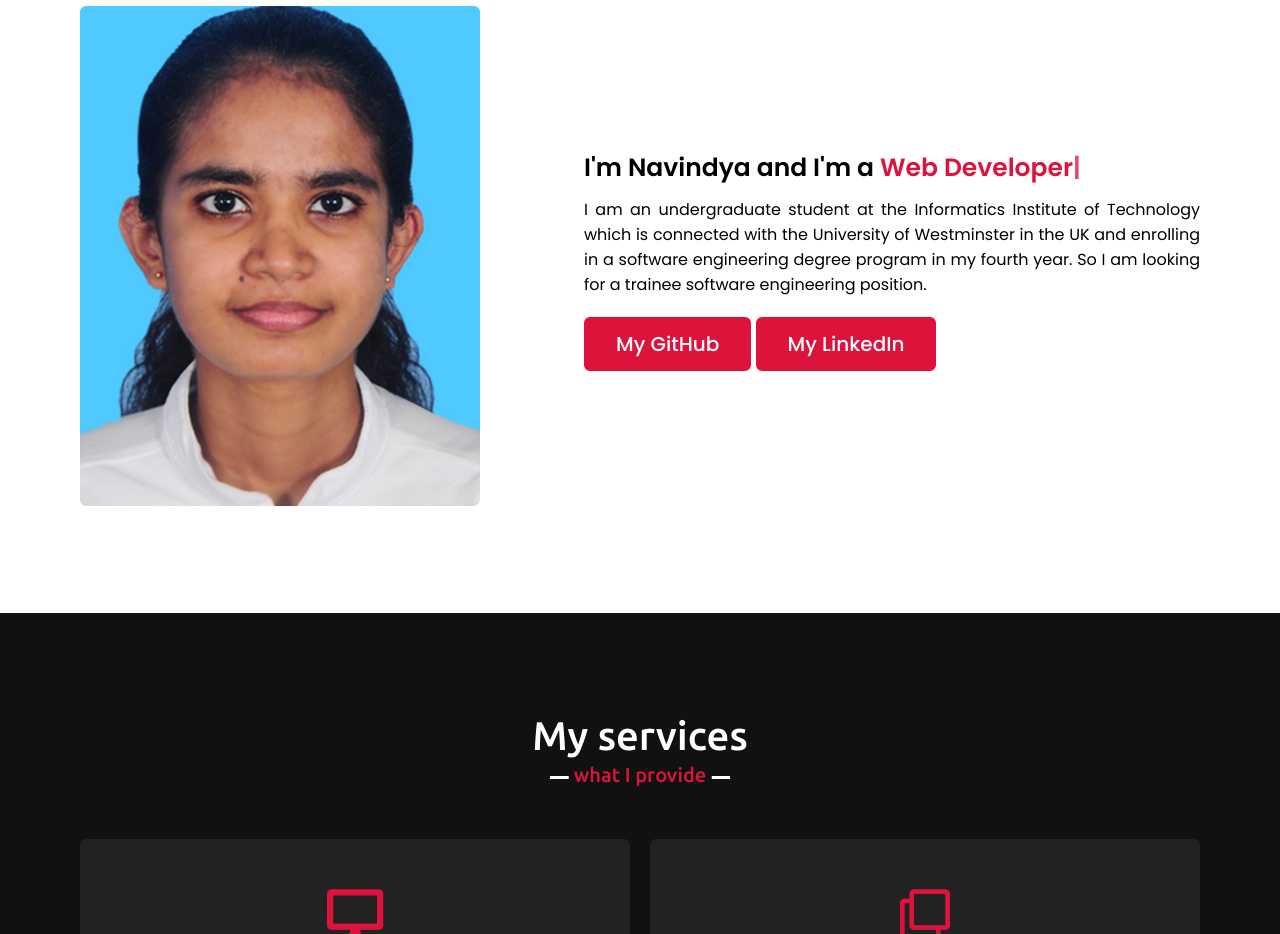
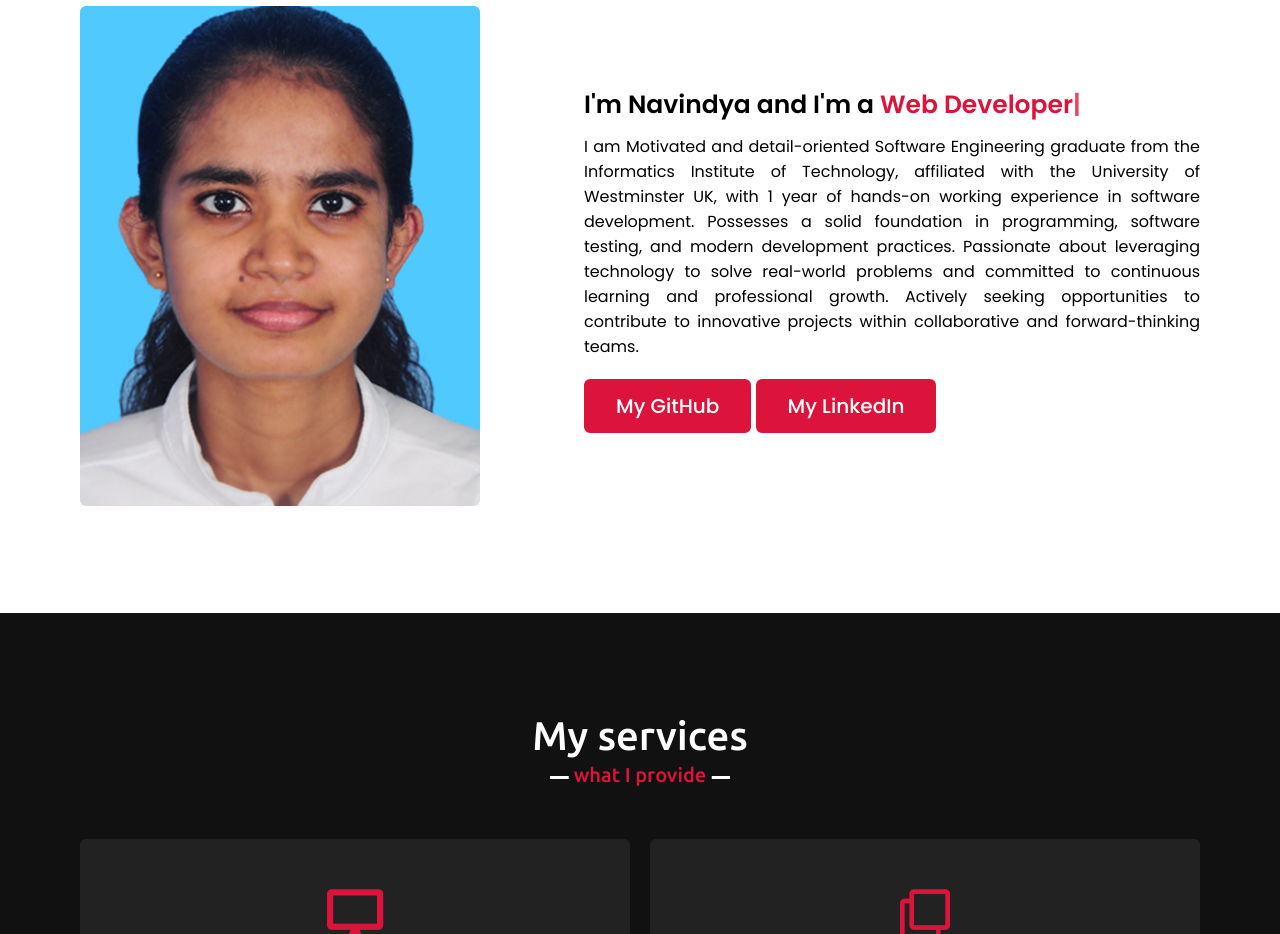
Before and after one commit to NavindyaD/NavindyaD.github.io, a plain HTML site: page index.html in a window 1280 px wide. Shown: the part 1020-1954 px from the top of the page. Drawn offline with nearby package versions, Linux system fonts and the light colour scheme.

Commit message:
Update index.html

```diff
--- a/index.html
+++ b/index.html
@@ -134,10 +134,12 @@
                 </div>
                 <div class="column right">
                     <div class="text">I'm Navindya and I'm a <span class="typing-2"></span></div>
-                    <p>I am an undergraduate student at the Informatics Institute of
-                        Technology which is connected with the University of Westminster
-                        in the UK and enrolling in a software engineering degree program
-                        in my fourth year. So I am looking for a trainee software engineering position.</p>
+                    <p>I am Motivated and detail-oriented Software Engineering graduate from the Informatics Institute of Technology,
+ affiliated with the University of Westminster UK, with 1 year of hands-on working experience in software
+ development. Possesses a solid foundation in programming, software testing, and modern development
+ practices. Passionate about leveraging technology to solve real-world problems and committed to continuous
+ learning and professional growth. Actively seeking opportunities to contribute to innovative projects within
+ collaborative and forward-thinking teams. </p>
                     <a href="https://github.com/NavindyaD" target="_blank">My GitHub</a>
                     <a href="https://www.linkedin.com/in/nicolle-denipitiya-43b4a9231/" target="_blank">My LinkedIn</a>
                 </div>
```
